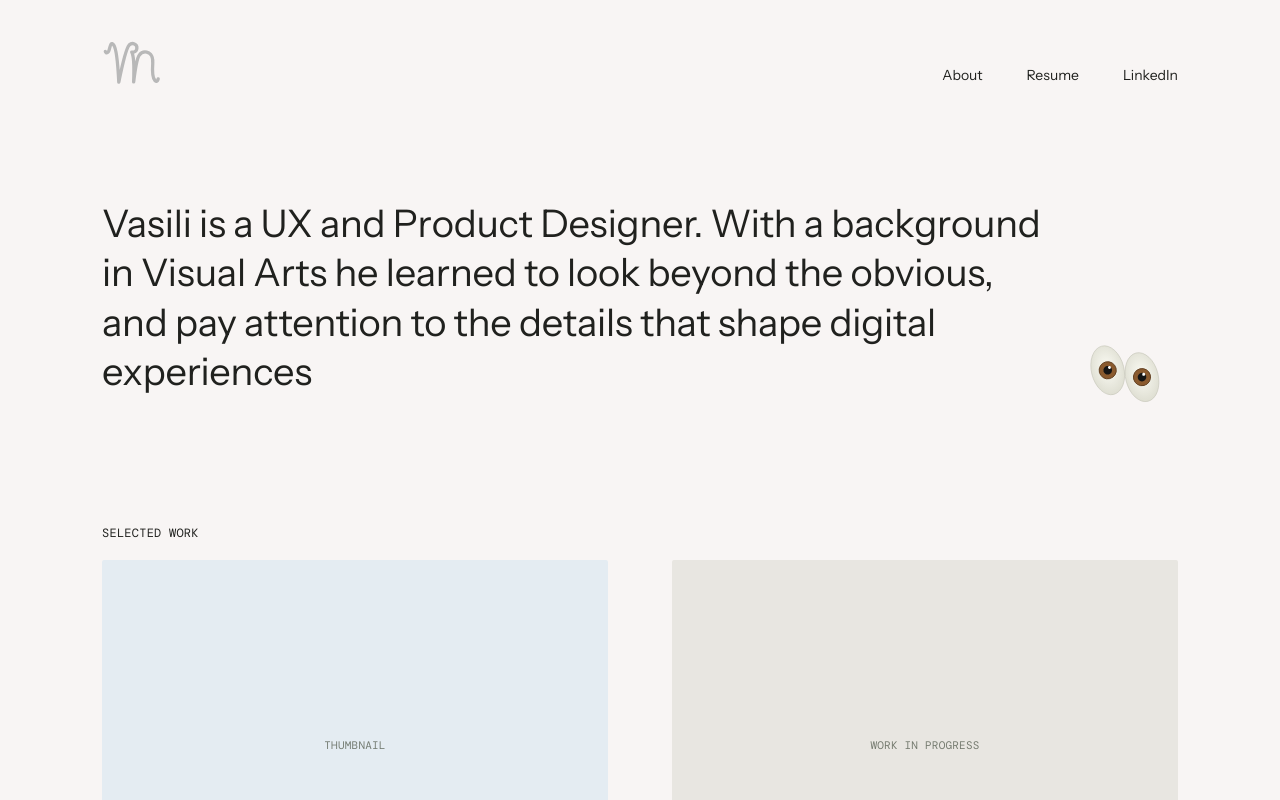
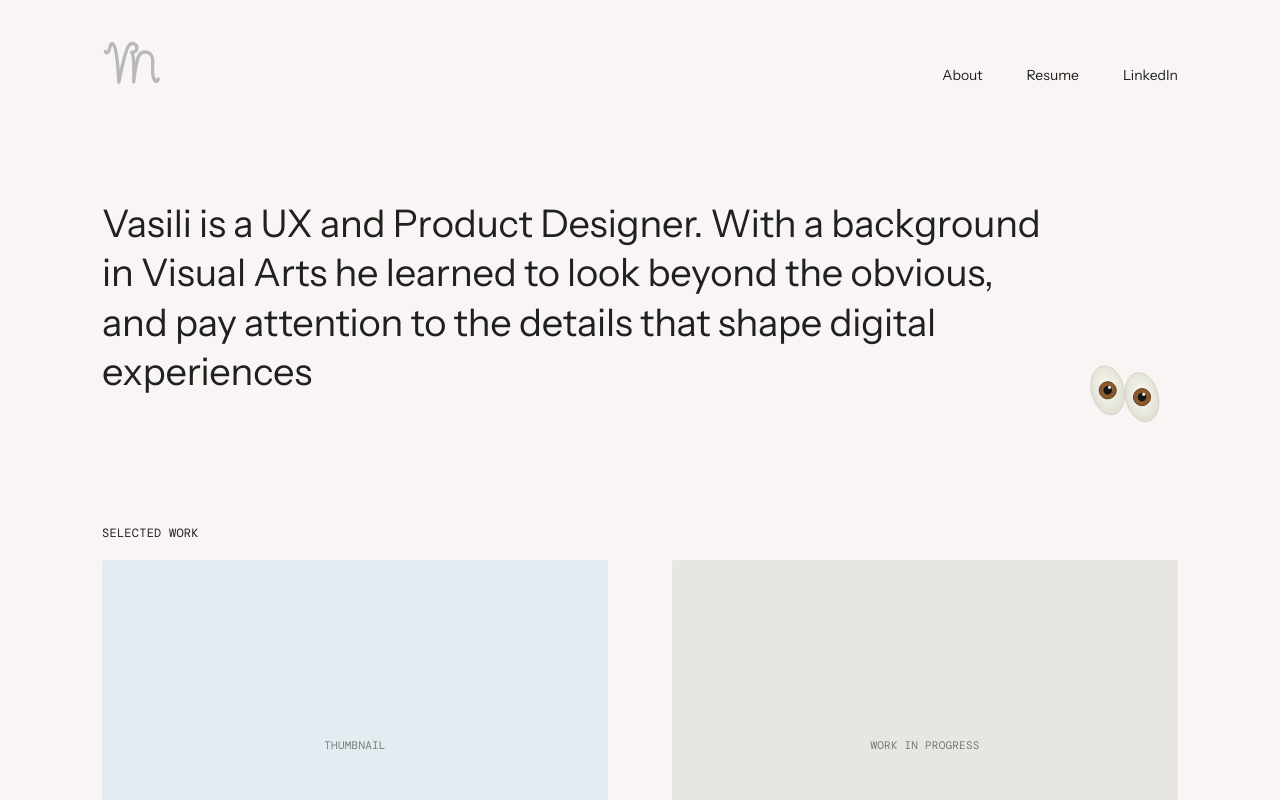
Before and after one commit to vnikolop27/vasiport, a Next.js app: page / in a window 1280 px wide. Shown: the top 800 px of the page. Built offline with nearby package versions, Linux system fonts and the light colour scheme.

Commit message:
Update globals.css

```diff
--- a/app/globals.css
+++ b/app/globals.css
@@ -104,7 +104,7 @@ nav.top a[aria-current=page]{text-decoration:underline;text-underline-offset:4px
 /* ---------- home ---------- */
 .intro-row{display:flex;align-items:flex-end;gap:28px;margin:110px 0 0}
 .intro{font-size:clamp(23px,3.2vw,38px);line-height:1.3;font-weight:400;max-width:44ch;margin:0;letter-spacing:-.005em}
-.intro-row .eyes{flex:none;width:96px;margin-bottom:0;margin-bottom:0;transform:translateY(20px)}
+.intro-row .eyes{flex:none;width:96px;margin-bottom:0;margin-bottom:0;transform:translateY(40px)}
 .intro-row .eyes svg{display:block;width:100%;height:auto}
 
 .work{padding-top:130px;scroll-margin-top:24px}
```
